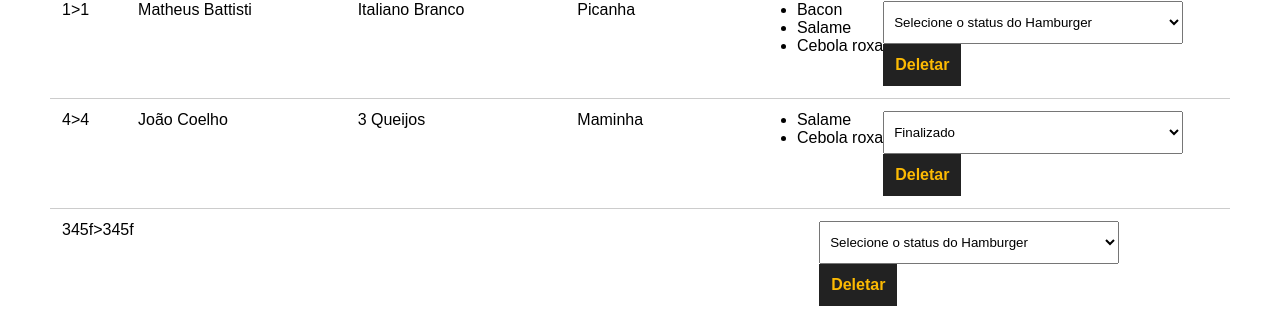
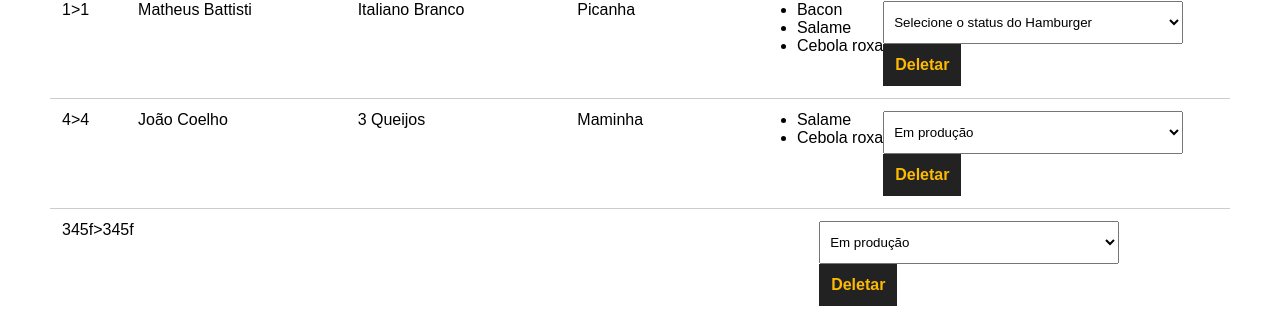
Before and after one commit to davigledson/make_you_burger, a Vue app: page /pedidos in a window 1280 px wide. Shown: the part 252-566 px from the top of the page. Built offline with nearby package versions, Linux system fonts and the light colour scheme; data requests are answered from the project's data file.

Commit message:
Mensagens nas atualizações e remoções de pedido

```diff
--- a/db/db.json
+++ b/db/db.json
@@ -98,7 +98,7 @@
         "Salame",
         "Cebola roxa"
       ],
-      "status": "Finalizado",
+      "status": "Em produção",
       "id": "4"
     },
     {
@@ -107,7 +107,7 @@
       "carne": null,
       "pao": null,
       "opcionais": [],
-      "status": "solicitado"
+      "status": "Em produção"
     },
     {
       "id": "3b04",
--- a/src/components/DashBoard.vue
+++ b/src/components/DashBoard.vue
@@ -1,6 +1,7 @@
 <template>
 
     <div id="burger-table">
+        <mensagem :msg="msg" v-show="msg"/>
         <div>
             <div id="burger-table-heading">
                 <div class="order-id">#:</div>
@@ -45,13 +46,18 @@
 </template>
 
 <script>
+import Mensagem from './Mensagem.vue'
 export default {
+    components: {
+        Mensagem
+    },
     name: "Dashboard",
     data() {
         return {
             burgers: null,
             burguer_id: null,
-            status: []
+            status: [],
+            msg: null
         }
     },
     methods: {
@@ -77,6 +83,9 @@ export default {
             const res = await req.json();
 
             //msg
+            this.msg = `Pedido N° ${res.id} removido com sucesso`
+            //limpar msg
+            setTimeout(() => this.msg="", 3000);
 
             this.getPedidos();
         },
@@ -89,7 +98,11 @@ export default {
                 body: dataJson
             });
             const res = await req.json();
-            console.log(res)
+            //console.log(res)
+
+            this.msg = `Pedido N° ${res.id} realizado com atualizado para ${res.status}`
+            //limpar msg
+            setTimeout(() => this.msg="", 3000);
         }
     },
     mounted() {
```
